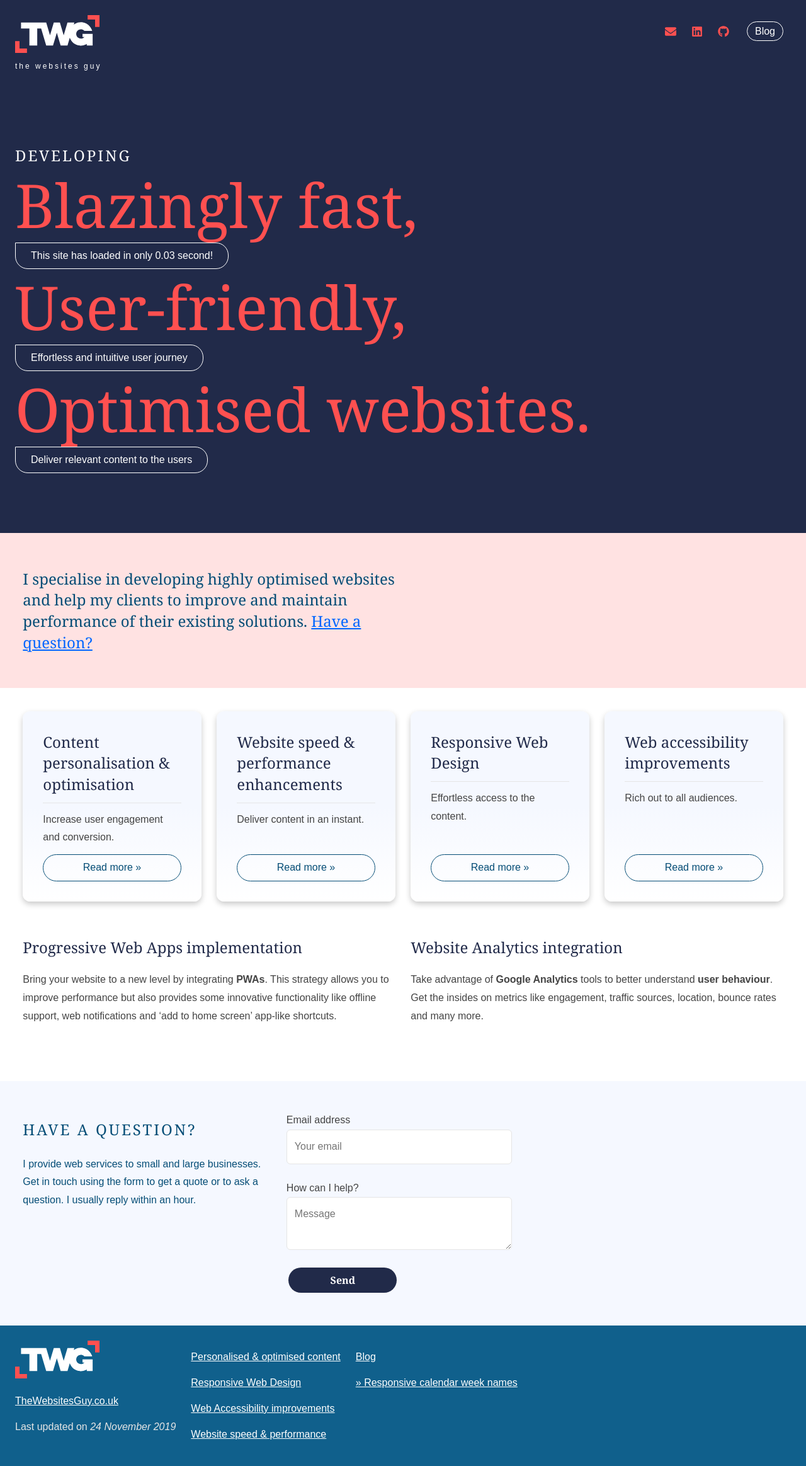
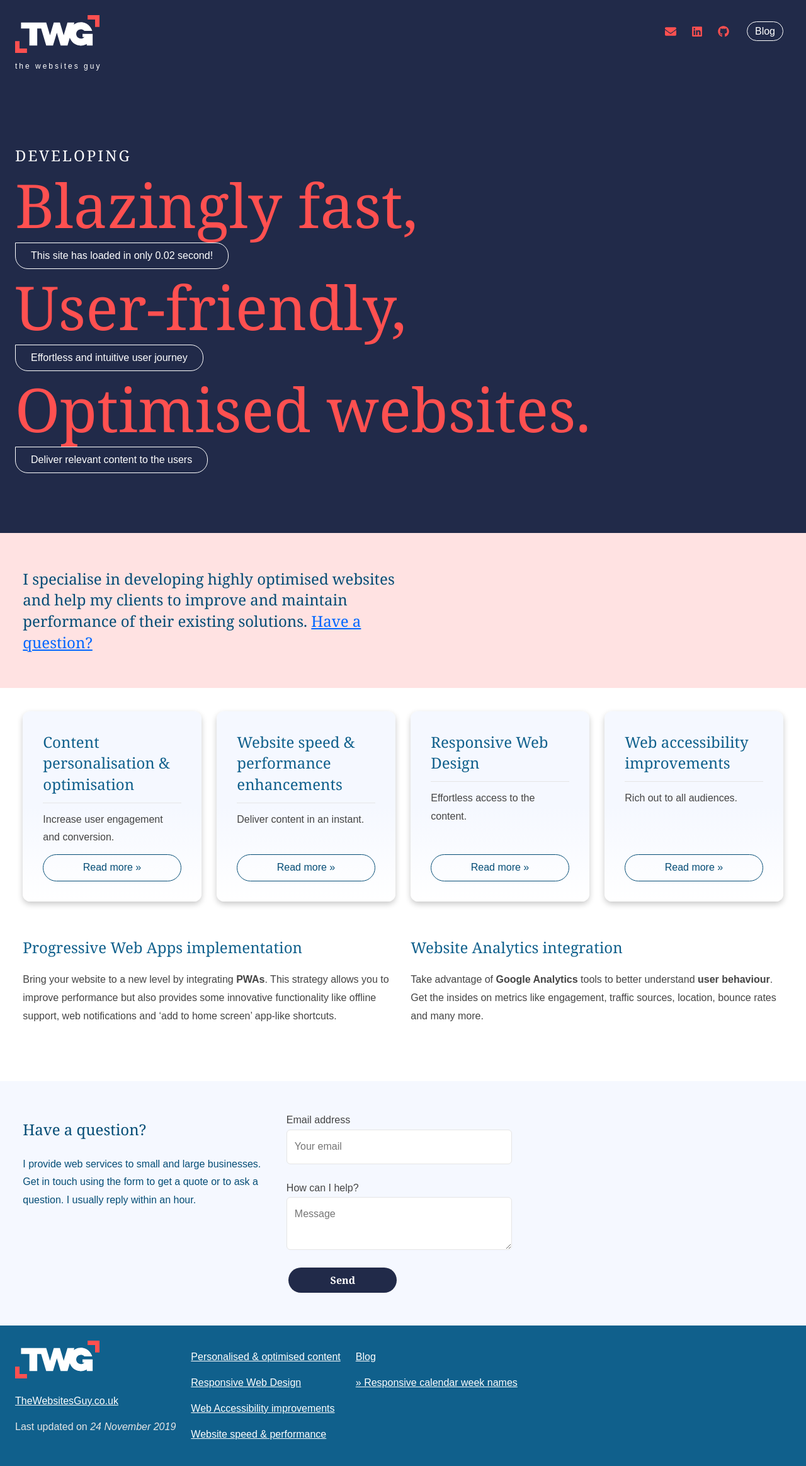
Before and after one commit to proochster/thewebsitesguy, a Jekyll site: the page built from index.html, in a window 1280 px wide. Shown: the whole page at 63% size. Built offline with Jekyll 4.4.1, drawn with Linux system fonts in a browser that asks for light colours; comment, search, counter and statistics services are not loaded.

Commit message:
^ Tytle styles

```diff
--- a/_includes/contact.html
+++ b/_includes/contact.html
@@ -2,7 +2,7 @@
     <div class="wrapper">
         <div class="m:flex">
             <div class="m:w50 l:w33">
-                <h3 class="block primary uppercase title--1 letter-space">Have a question?</h3>
+                <h3 class="block primary title--1">Have a question?</h3>
                 <p class="primary">I provide web services to small and large businesses. Get in touch using the form to get a quote or to ask a question. I usually reply within an hour.</p>
             </div>
             <div class="m:w50 l:w33">
--- a/_includes/services.html
+++ b/_includes/services.html
@@ -1,33 +1,33 @@
 
 <div class="m:flex">
     <div class="card m:w50 l:w25 m-b">
-        <h2 class="dark">Content personalisation & optimisation</h2>
+        <h2>Content personalisation & optimisation</h2>
         <p>Increase user engagement and conversion.</p>
         <a title="Read more about content optimisation" href="{{ site.url }}/personalised-and-optimised-content.html" class="text-button">Read more&nbsp;&raquo;</a>
     </div>
     <div class="card m:w50 l:w25 m-b">
-        <h2 class="dark">Website speed & performance enhancements</h2>
+        <h2>Website speed & performance enhancements</h2>
         <p>Deliver content in an instant.</p>
         <a title="Read more about web speed and performance enhancements" href="{{ site.url }}/website-speed-and-performance.html" class="text-button">Read more&nbsp;&raquo;</a>
     </div>
     <div class="card m:w50 l:w25 m-b">
-        <h2 class="dark">Responsive Web Design</h2>
+        <h2>Responsive Web Design</h2>
         <p>Effortless access to the content.</p>
         <a title="Introduction to responsive web design" href="{{ site.url }}/responsive-web-design.html" class="text-button">Read more&nbsp;&raquo;</a>
     </div>
     <div class="card m:w50 l:w25 m-b">
-        <h2 class="dark">Web accessibility improvements</h2>
+        <h2>Web accessibility improvements</h2>
         <p>Rich out to all audiences.</p>
         <a title="Read more about web accessibility improvements" href="{{ site.url }}/web-accessibility-improvements.html" class="text-button">Read more&nbsp;&raquo;</a>
     </div>
 </div>
 <div class="m:flex p-t p-b">
     <div class="m:w50 p-r-d p-b-d m-t">
-        <h2 class="dark">Progressive Web Apps implementation</h2>
+        <h2>Progressive Web Apps implementation</h2>
         <p>Bring your website to a new level by integrating <strong>PWAs</strong>. This strategy allows you to improve  performance but also provides some innovative functionality like offline support, web notifications and ‘add to home screen’ app-like shortcuts.</p>
     </div>
     <div class="m:w50 p-r-d p-b-d m-t">
-        <h2 class="dark">Website Analytics integration</h2>
+        <h2>Website Analytics integration</h2>
         <p>Take advantage of <strong>Google Analytics</strong> tools to better understand <strong>user behaviour</strong>. Get the insides on metrics like engagement, traffic sources, location, bounce rates and many more.</p>
     </div>
 </div>
--- a/_styles/typography.scss
+++ b/_styles/typography.scss
@@ -9,6 +9,7 @@ body, .body-font{
 }
 
 h1,h2,h3,h4,h5{
+    color: $primary-alt;
     font-family: Georgia, serif;
     padding: 0;
     font-weight: 400;
@@ -25,6 +26,10 @@ h1,h2,h3,h4,h5{
 
 a{
     color: $link;
+
+    > h1,h2,h3,h4,h5,h6{
+        color: $link;
+    }
 
     &:hover{
         text-decoration: none;
@@ -45,6 +50,10 @@ strong{
     letter-spacing: 3px;
 }
 
+.no-decoration{
+    text-decoration: none;
+}
+
 // .wt{
 //     &-b{
 //         font-weight: bold;
```
